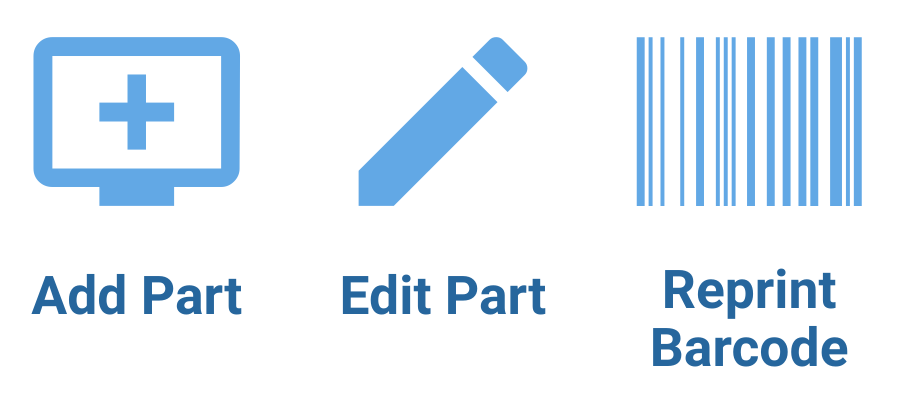
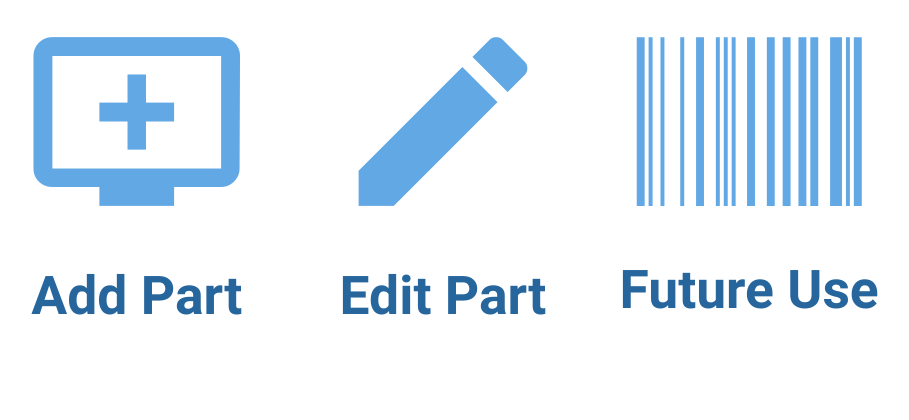
Before and after one commit to sylve0n/CIS-260-PCRepairClinic, a PHP site: page /nHome.php in a window 1280 px wide. Shown: the part 637-1057 px from the top of the page, without its empty margins (197-1106 px from the left). After the commit the page ends 952 px from the top, so only its background shows below. Run offline with PHP 8.4, Linux system fonts and the light colour scheme; some libraries are stand-ins or nearby versions.

Commit message:
Changes to nHome.php
Changed the reprint barcode to future use.

```diff
--- a/nHome.php
+++ b/nHome.php
@@ -67,7 +67,7 @@
                     <div class="col s4">
                         <a href="search.php?mode=reprint" class="icon-links">
                             <i class="material-icons fas fa-barcode"></i>
-                            <h2 class="icons-text">Reprint Barcode</h2>
+                            <h2 class="icons-text">Future Use</h2>
                         </a>
                     </div>
                 </div>
```
